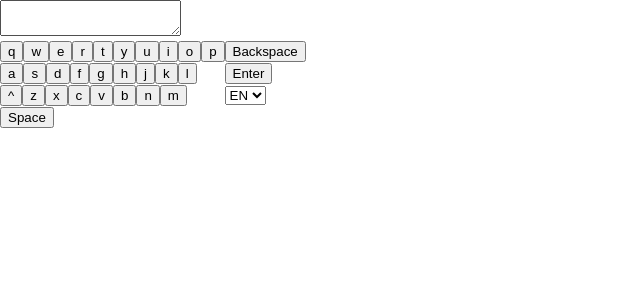
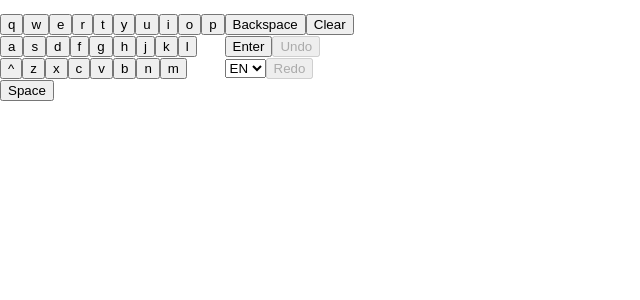
Before and after one commit to MeirKlemp/full-stack-04, a React (Create React App) app in the folder text-editor/: page / in a window 1280 px wide. Shown: the top 300 px of the page, without its empty margins (0-640 px from the left). Built offline with nearby package versions, Linux system fonts and the light colour scheme; the HTML template or start-up script is replaced by a standard one.

Commit message:
Add the control keys clear, undo and redo to text-editor

```diff
--- a/text-editor/src/App.js
+++ b/text-editor/src/App.js
@@ -1,16 +1,34 @@
 import {useState} from 'react';
 import KeyboardContainer from './containers/KeyboardContainer';
 
+const MAX_TEXTS = 100;
+
 export default function App() {
-  const [input, setInput] = useState('');
+  const [texts, setTexts] = useState(['']);
+  const [currentText, setCurrentText] = useState(0);
+
+  const handleTextChange = (newText) => {
+    const deletedTexts = Math.max(0, currentText + 2 - MAX_TEXTS);
+    const newTexts = [...texts.slice(deletedTexts, currentText + 1), newText];
+    setTexts(newTexts);
+    setCurrentText(currentText + 1 - deletedTexts);
+  }
+
   return (
     <>
-      <textarea defaultValue={input} readOnly={true}>
-      </textarea>
+      <pre>
+        {texts[currentText]}
+      </pre>
       <KeyboardContainer
-        onInputClick={ch => setInput(input + ch)}
-        onBackspaceClick={() => setInput(input.slice(0, -1))}
-        onEnterClick={() => setInput(input + '\n')}
+        onInputClick={ch => handleTextChange(texts[currentText] + ch)}
+        onBackspaceClick={() => handleTextChange(
+                                  texts[currentText].slice(0, -1))}
+        onClearClick={() => handleTextChange('')}
+        onEnterClick={() => handleTextChange(texts[currentText] + '\n')}
+        onUndoClick={() => setCurrentText(currentText - 1)}
+        onRedoClick={() => setCurrentText(currentText + 1)}
+        undoEnabled={currentText > 0}
+        redoEnabled={currentText < texts.length - 1}
       />
     </>
   );
--- a/text-editor/src/components/ControlKey.js
+++ b/text-editor/src/components/ControlKey.js
@@ -6,12 +6,26 @@ export const ControlKeyTypes = {
   space: 2,
   slideLeft: 3,
   slideRight: 4,
+  clear: 5,
+  undo: 6,
+  redo: 7,
 }
+
+const TypesContent = [
+  "Backspace",
+  "Enter",
+  "Space",
+  "<-",
+  "->",
+  "Clear",
+  "Undo",
+  "Redo",
+];
 
 export default function ControlKey({ type, onClick, enabled = true }) {
   return (
     <button onClick={e => onClick?.()} disabled={!enabled}>
-      {["Backspace", "Enter", "Space", "<-", "->"][type]}
+      {TypesContent[type]}
     </button>
   );
 }
--- a/text-editor/src/components/ControlsKeyboard.js
+++ b/text-editor/src/components/ControlsKeyboard.js
@@ -5,9 +5,14 @@ import ComboKey from './ComboKey';
 export default function ControlsKeyboard({
   selectedKeyboard,
   keyboards,
+  onChangeKeyboard,
   onBackspaceClick,
+  onClearClick,
   onEnterClick,
-  onChangeKeyboard,
+  onUndoClick,
+  onRedoClick,
+  undoEnabled,
+  redoEnabled,
 }) {
   return (
     <div>
@@ -16,11 +21,20 @@ export default function ControlsKeyboard({
           type={ControlKeyTypes.backspace}
           onClick={onBackspaceClick}
         />
+        <ControlKey
+          type={ControlKeyTypes.clear}
+          onClick={onClearClick}
+        />
       </div>
       <div>
         <ControlKey
           type={ControlKeyTypes.enter}
           onClick={onEnterClick}
+        />
+        <ControlKey
+          type={ControlKeyTypes.undo}
+          onClick={onUndoClick}
+          enabled={undoEnabled}
         />
       </div>
       <div>
@@ -28,6 +42,11 @@ export default function ControlsKeyboard({
           selected={selectedKeyboard}
           options={keyboards}
           onChange={onChangeKeyboard}
+        />
+        <ControlKey
+          type={ControlKeyTypes.redo}
+          onClick={onRedoClick}
+          enabled={redoEnabled}
         />
       </div>
     </div>
@@ -37,7 +56,12 @@ export default function ControlsKeyboard({
 ControlsKeyboard.propTypes = {
   selectedKeyboard: PropTypes.string.isRequired,
   keyboards: PropTypes.arrayOf(PropTypes.string).isRequired,
+  onChangeKeyboard: PropTypes.func,
   onBackspaceClick: PropTypes.func,
+  onClearClick: PropTypes.func,
   onEnterClick: PropTypes.func,
-  onChangeKeyboard: PropTypes.func,
+  onUndoClick: PropTypes.func,
+  onRedoClick: PropTypes.func,
+  undoEnabled: PropTypes.bool,
+  redoEnabled: PropTypes.bool,
 }
--- a/text-editor/src/containers/KeyboardContainer.js
+++ b/text-editor/src/containers/KeyboardContainer.js
@@ -45,9 +45,14 @@ export default class KeyboardContainer extends React.Component {
         <ControlsKeyboard
           selectedKeyboard={this.state.keyboard}
           keyboards={Object.keys(this.keyboards)}
+          onChangeKeyboard={this.handleChangeKeyboard}
           onBackspaceClick={this.props.onBackspaceClick}
+          onClearClick={this.props.onClearClick}
           onEnterClick={this.props.onEnterClick}
-          onChangeKeyboard={this.handleChangeKeyboard}
+          onUndoClick={this.props.onUndoClick}
+          onRedoClick={this.props.onRedoClick}
+          undoEnabled={this.props.undoEnabled}
+          redoEnabled={this.props.redoEnabled}
         />
       </div>
     );
@@ -62,5 +67,10 @@ export default class KeyboardContainer extends React.Component {
 KeyboardContainer.propTypes = {
   onInputClick: PropTypes.func,
   onBackspaceClick: PropTypes.func,
+  onClearClick: PropTypes.func,
   onEnterClick: PropTypes.func,
+  onUndoClick: PropTypes.func,
+  onRedoClick: PropTypes.func,
+  undoEnabled: PropTypes.bool,
+  redoEnabled: PropTypes.bool,
 }
```
